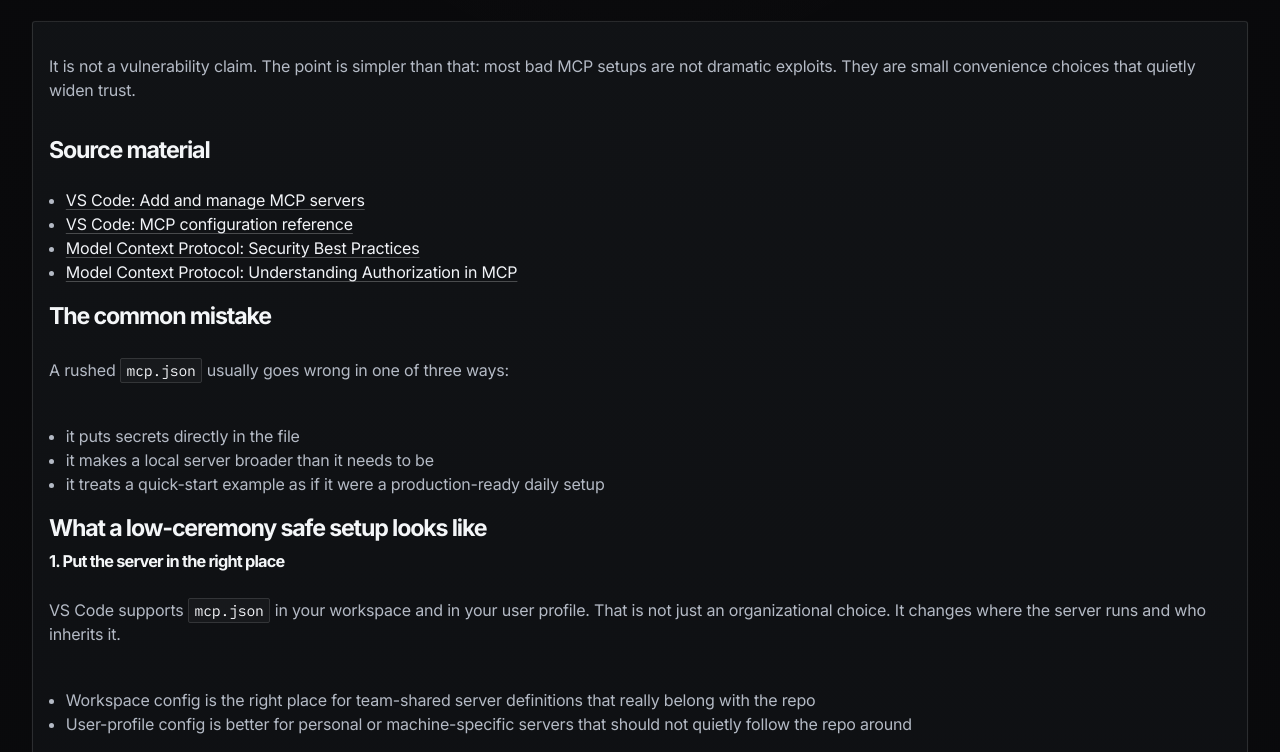
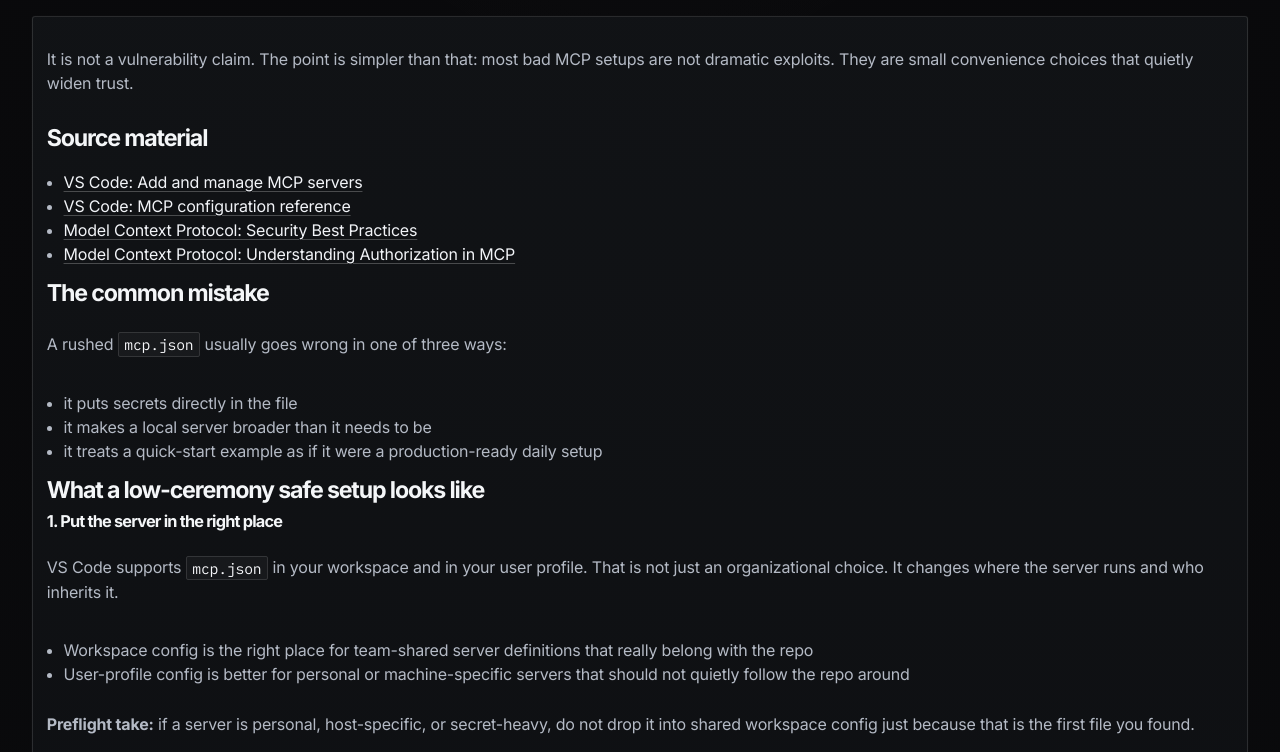
Before and after one commit to TimesAndPlaces/mcp-preflight, a website: page site/guides/secure-mcp-json/index.html in a window 1280 px wide. Shown: the part 317-1069 px from the top of the page. Drawn offline with Linux system fonts and the light colour scheme.

Commit message:
Compress shared site page layouts

```diff
--- a/site/guides/secure-mcp-json/index.html
+++ b/site/guides/secure-mcp-json/index.html
@@ -6,7 +6,7 @@
   <title>Secure mcp.json | MCP Preflight Guide</title>
   <meta name="description" content="How to secure mcp.json without turning it into ceremony.">
   <link rel="canonical" href="https://mcppreflight.com/guides/secure-mcp-json/">
-  <link rel="stylesheet" href="/styles.css?v=20260309-3">
+  <link rel="stylesheet" href="/styles.css?v=20260309-4">
   <link rel="icon" href="/favicon.svg" type="image/svg+xml">
 </head>
 <body>
--- a/site/styles.css
+++ b/site/styles.css
@@ -561,20 +561,24 @@ pre {
 .cards,
 .resource-grid {
   grid-template-columns: repeat(3, minmax(0, 1fr));
+  align-items: start;
 }
 
 .signal-grid {
   grid-template-columns: repeat(2, minmax(0, 1fr));
+  align-items: start;
 }
 
 .path-grid {
   grid-template-columns: 1.25fr 1fr 1fr;
+  align-items: start;
 }
 
 .page-grid,
 .split,
 .compare-grid {
   grid-template-columns: repeat(2, minmax(0, 1fr));
+  align-items: start;
 }
 
 .card h3,
@@ -584,9 +588,19 @@ pre {
 .path-card h3,
 .signal-card h3,
 .finding-frame h2 {
-  margin-top: 0.45rem;
+  margin-top: 0.32rem;
   font-size: 1.08rem;
   line-height: 1.08;
+}
+
+.page-card,
+.resource-card,
+.compare-card,
+.path-card,
+.signal-card {
+  display: grid;
+  align-content: start;
+  gap: 0.42rem;
 }
 
 .page-card ul,
@@ -595,7 +609,7 @@ pre {
 .path-card ul,
 .resource-card ul,
 .prose ul {
-  margin: 0.8rem 0 0;
+  margin: 0.52rem 0 0;
   padding-left: 1.05rem;
 }
 
@@ -622,20 +636,20 @@ pre {
 }
 
 .page {
-  padding: 0.85rem 0 2rem;
+  padding: 0.72rem 0 1.55rem;
 }
 
 .page-title {
-  margin-bottom: 0.72rem;
+  margin-bottom: 0.56rem;
 }
 
 .prose-card {
-  padding: 1rem;
+  padding: 0.86rem;
 }
 
 .prose {
   display: grid;
-  gap: 0.8rem;
+  gap: 0.64rem;
 }
 
 .prose h2 {
```
Also changed, not shown: site/404.html (+1 -1 lines), site/example-report/index.html (+1 -1 lines), site/guides/index.html (+1 -1 lines), site/guides/official-filesystem-server-setup/index.html (+1 -1 lines), site/guides/tool-poisoning-language/index.html (+1 -1 lines), site/index.html (+1 -1 lines), site/privacy/index.html (+1 -1 lines), site/pro/index.html (+1 -1 lines), site/refunds/index.html (+1 -1 lines), site/rules/index.html (+1 -1 lines), site/security/index.html (+1 -1 lines), site/support/index.html (+1 -1 lines), site/terms/index.html (+1 -1 lines).
